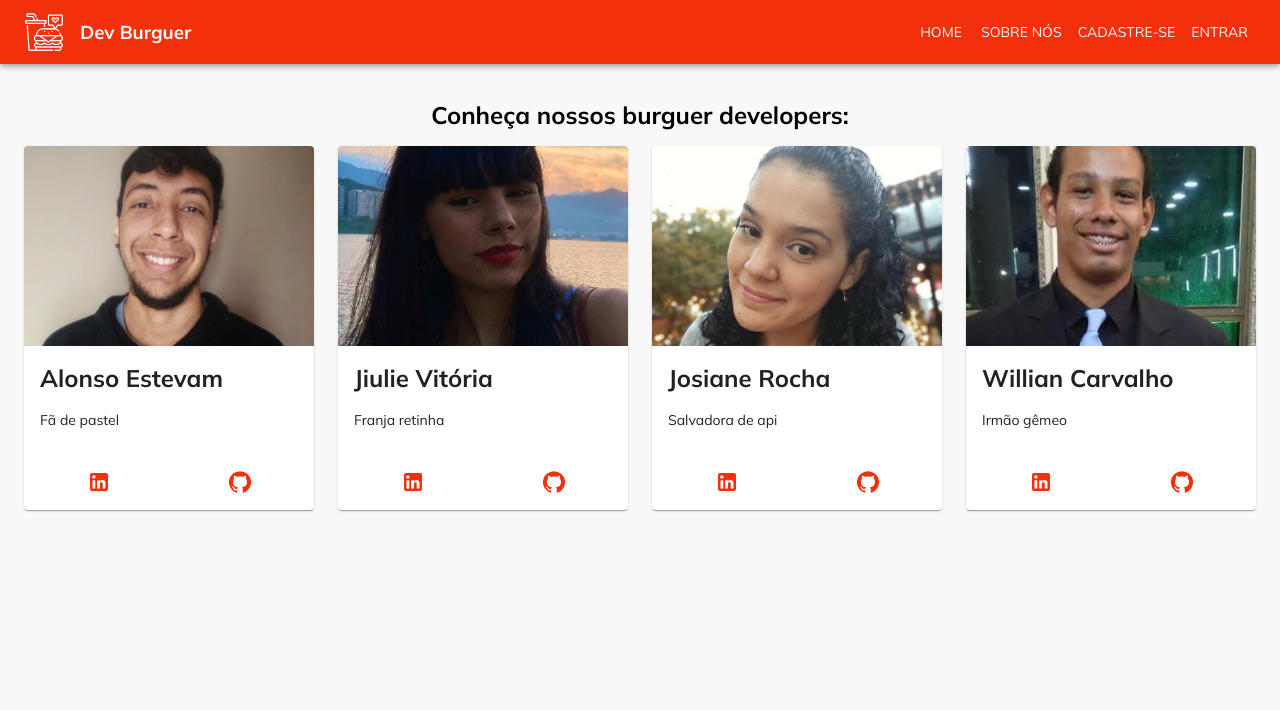
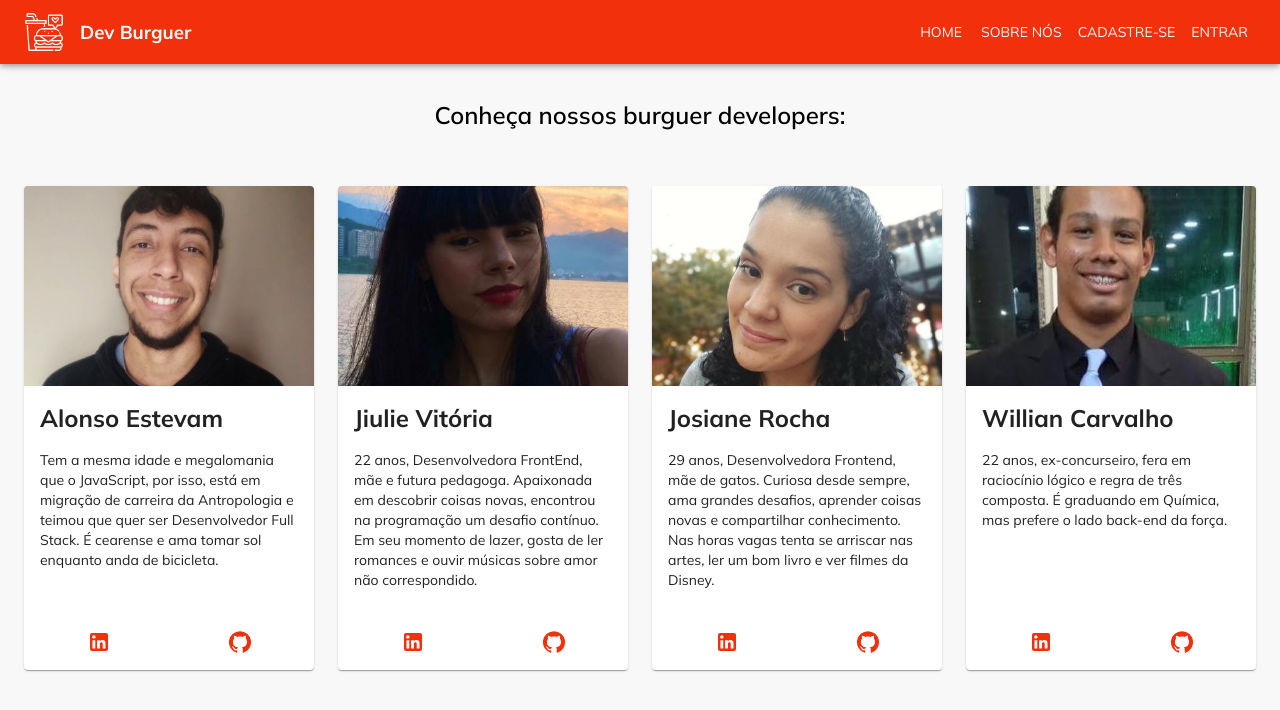
Before and after one commit to Josirocha/dev_burguer, a React (Vite) app: page /sobre in a window 1280 px wide. Shown: the top 710 px of the page. Built offline with nearby package versions, Linux system fonts and the light colour scheme.

Commit message:
feat: change person description

```diff
--- a/src/Pages/SobreNos/SobreNos.jsx
+++ b/src/Pages/SobreNos/SobreNos.jsx
@@ -18,27 +18,46 @@ const SobreNos = () => {
                     flexWrap: "wrap",
                     justifyContent: "center",
                     gap: 3,
+                    marginTop: 5,
                 }}
             >
                 <PersonCard
                     img={alonso}
                     name={"Alonso Estevam"}
-          description={"Fã de pastel"}
+                    description={
+                        "Tem a mesma idade e megalomania que o JavaScript, por isso, está em migração de carreira da Antropologia e teimou que quer ser Desenvolvedor Full Stack. É cearense e ama tomar sol enquanto anda de bicicleta."
+                    }
+                    urlLinkedIn={"https://www.linkedin.com/in/alonso-estevam"}
+                    urlGithub={"https://github.com/alonso-estevam"}
                 />
                 <PersonCard
                     img={jiu}
                     name={"Jiulie Vitória"}
-          description={"Franja retinha"}
+                    description={
+                        "22 anos, Desenvolvedora FrontEnd, mãe e futura pedagoga. Apaixonada em descobrir coisas novas, encontrou na programação um desafio contínuo. Em seu momento de lazer, gosta de ler romances e ouvir músicas sobre amor não correspondido."
+                    }
+                    urlLinkedIn={"https://www.linkedin.com/in/jiulie-vitoria/"}
+                    urlGithub={"https://github.com/JiulieVitoria"}
                 />
                 <PersonCard
                     img={josi}
                     name={"Josiane Rocha"}
-          description={"Salvadora de api"}
+                    description={
+                        "29 anos, Desenvolvedora Frontend, mãe de gatos. Curiosa desde sempre, ama grandes desafios, aprender coisas novas e compartilhar conhecimento. Nas horas vagas tenta se arriscar nas artes, ler um bom livro e ver filmes da Disney."
+                    }
+                    urlLinkedIn={
+                        "https://www.linkedin.com/in/josiane-r-s-lima-santos-10202971/"
+                    }
+                    urlGithub={"https://github.com/Josirocha"}
                 />
                 <PersonCard
                     img={will}
                     name={"Willian Carvalho"}
-          description={"Irmão gêmeo"}
+                    description={
+                        "22 anos, ex-concurseiro, fera em raciocínio lógico e regra de três composta. É graduando em Química, mas prefere o lado back-end da força."
+                    }
+                    urlLinkedIn={"https://www.linkedin.com/in/willcrvlh/"}
+                    urlGithub={"https://github.com/willcrvlh"}
                 />
             </Box>
         </>
--- a/src/Pages/SobreNos/SobreNos.module.css
+++ b/src/Pages/SobreNos/SobreNos.module.css
@@ -1,4 +1,5 @@
 .title {
-  margin-top: 100px;
-  text-align: center;
+    margin-top: 100px;
+    text-align: center;
+    font-weight: 600;
 }
```
Lines whose indentation alone changed are shown as unchanged.
